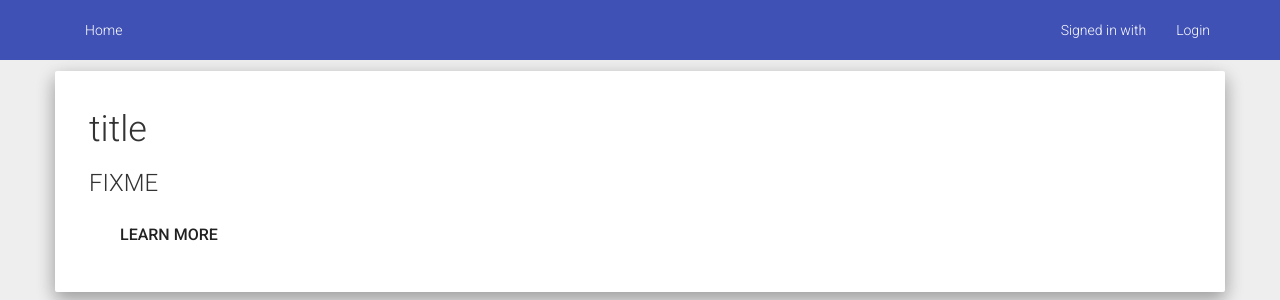
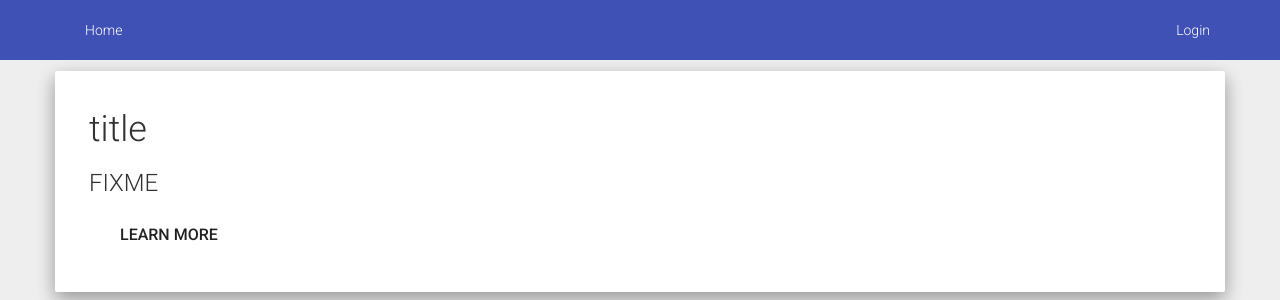
Before and after one commit to aerospaceresearch/cress-website, a Django app: page / in a window 1280 px wide. Shown: the top 300 px of the page. Run offline with Django 3.2, Linux system fonts and the light colour scheme; some libraries are stand-ins or nearby versions.

Commit message:
only show signed in when signed in

```diff
--- a/cress/main/templates/base.html
+++ b/cress/main/templates/base.html
@@ -48,8 +48,8 @@
                         {% endif %}
                     </ul>
                    <ul class="nav navbar-nav navbar-right">
-			 <p class="navbar-text">Signed in with {{ user.email }}</p>
                          {% if user.is_authenticated %}
+			   <p class="navbar-text">Signed in with {{ user.email }}</p>
                            <li><a href="{% url 'logout' %}">Logout</a></li>
                          {% else %}
                            <li><a href="{% url 'login' %}">Login</a></li>
```
